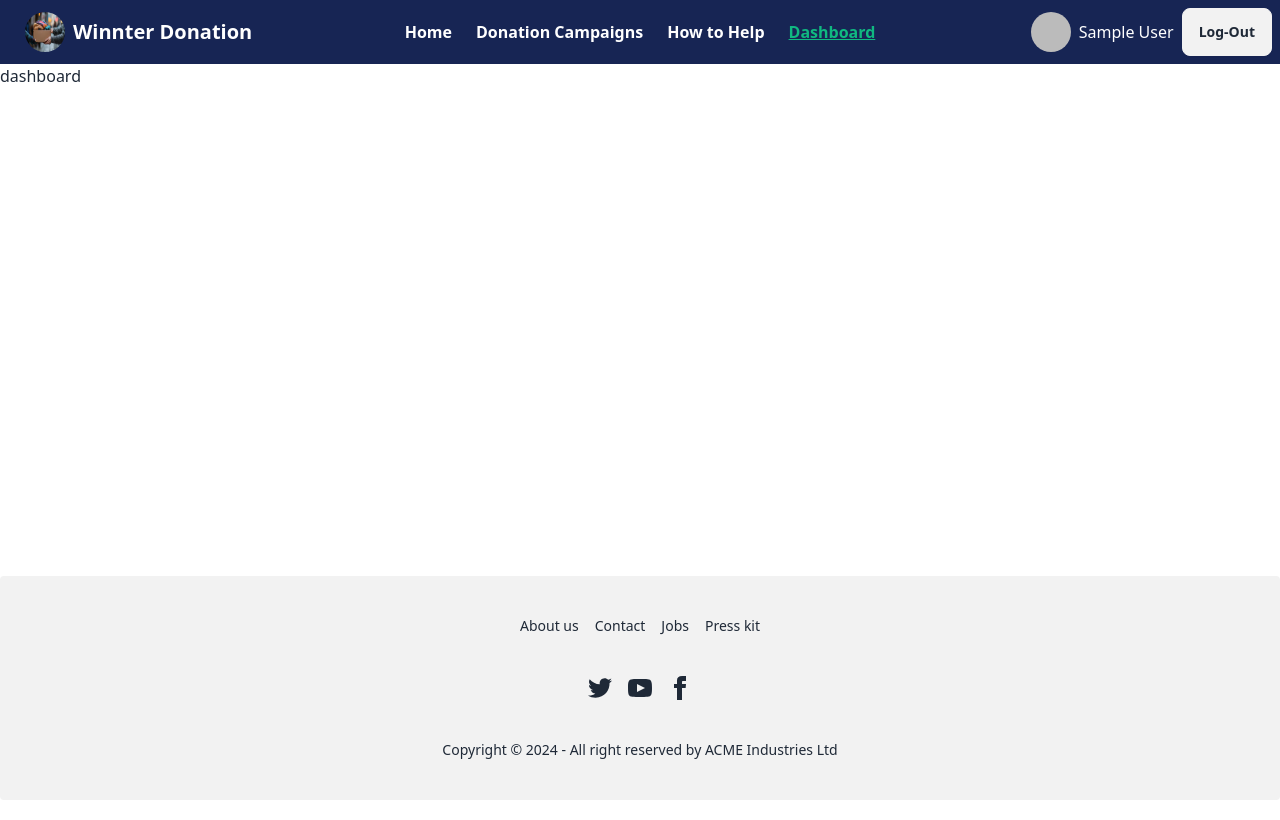
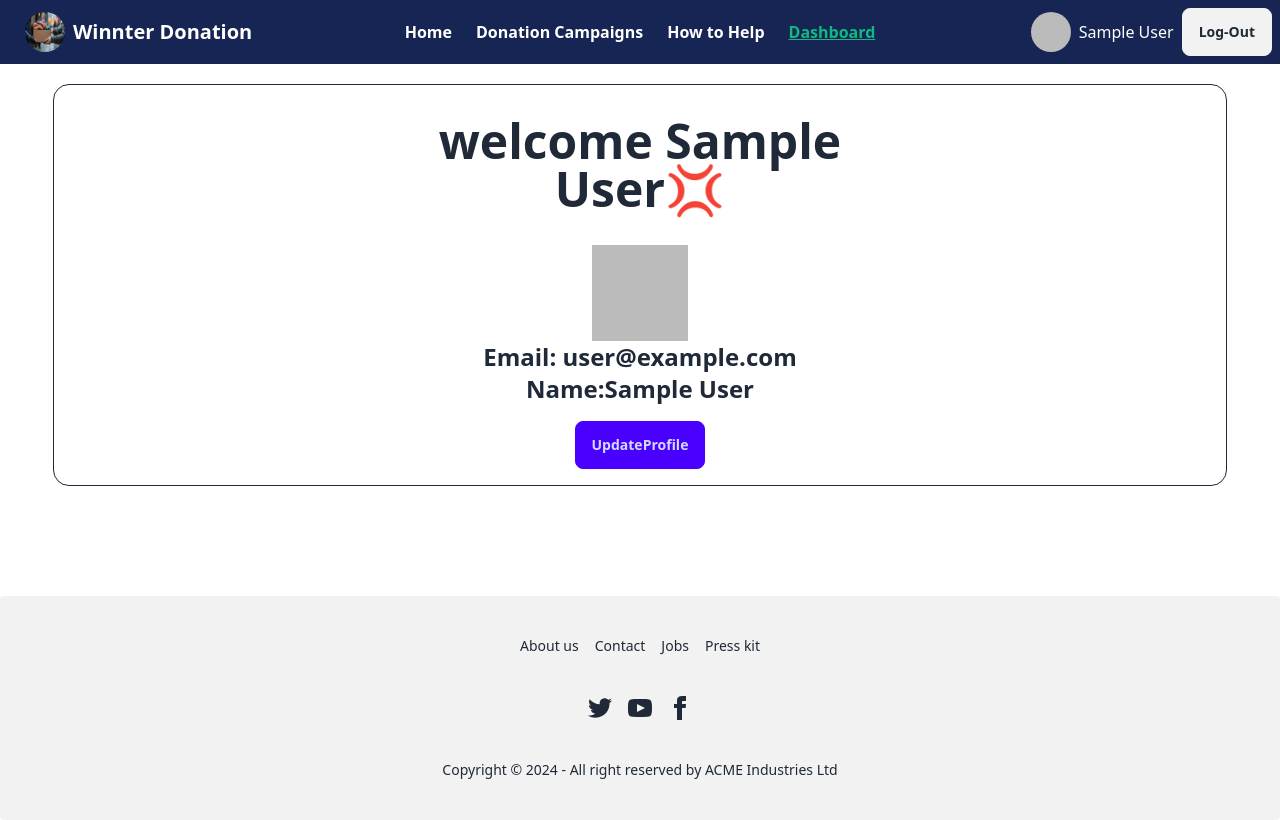
Before and after one commit to MeghlaB/WinterDonation, a React (Vite) app: page /dashboard in a window 1280 px wide. Built offline with nearby package versions, Linux system fonts and the light colour scheme; no server answers; sample sign-in values are in the browser's storage.

Commit message:
update profile

```diff
--- a/src/Components/Dashboard.jsx
+++ b/src/Components/Dashboard.jsx
@@ -1,9 +1,24 @@
-import React from 'react'
+import React, { useContext } from 'react'
+import { AuthContext } from '../ContextApi/AuthProvider'
+import { NavLink } from 'react-router-dom'
 
 export default function Dashboard() {
+  const {user} = useContext(AuthContext)
   return (
     <div>
-      dashboard
+     <div className="w-11/12 border border-slate-800 mx-auto my-5 rounded-2xl ">
+  <div className="hero-content text-center">
+    <div className="max-w-md">
+      <h1 className="text-5xl font-bold py-4"> welcome {user?.displayName}💢</h1>
+     <div className='py-4'>
+        <img className='w-30 mx-auto' src={user?.photoURL} alt="" />
+        <p className='text-xl lg:text-2xl font-bold'>Email: {user?.email}</p>
+        <p className='text-xl lg:text-2xl font-bold'>Name:{user?.displayName}</p>
+     </div>
+      <NavLink to={'/update'} className="btn btn-primary">UpdateProfile</NavLink>
+    </div>
+  </div>
+</div>
     </div>
   )
 }
--- a/src/Home/Banner.jsx
+++ b/src/Home/Banner.jsx
@@ -10,7 +10,7 @@ import { AuthContext } from '../ContextApi/AuthProvider'
 export default function Banner() {
   return (
 
-    <div className="carousel w-full h-[350px] mt-7">
+    <div className="carousel w-full h-[350px]">
     <div id="slide1" className="carousel-item relative w-full">
         <img
             src={image1}
--- /dev/null
+++ b/src/Pages/UpdateProfile.jsx
@@ -0,0 +1,44 @@
+import React, { useContext } from 'react'
+import { AuthContext } from '../ContextApi/AuthProvider'
+import { useNavigate } from 'react-router-dom'
+
+export default function UpdateProfile() {
+    const{UpdateProfile, setUsere} = useContext(AuthContext)
+    const navigate = useNavigate()
+    const hanldeProfile = (e)=>{
+        e.preventDefault()
+        const name = e.target.name.value;
+        const photo = e.target.photo.value;
+        console.log(name,photo)
+        UpdateProfile({displayName:name,photoURL:photo})
+        .then((result)=>{
+            setUsere(result.user)
+            navigate('/dashboard')
+        })
+        .catch((err)=>{
+            setUsere(err.message)
+        })
+    }
+  return (
+    <div className="card bg-base-100 w-full mx-auto mt-8 max-w-sm shrink-0 shadow-2xl">
+    <form  onSubmit={hanldeProfile} className="card-body ">
+      <div className="form-control">
+        <label className="label">
+          <span className="label-text">Name</span>
+        </label>
+        <input type="Name" placeholder="enter your name" name='name' className="input input-bordered" required />
+      </div>
+      <div className="form-control">
+        <label className="label">
+          <span className="label-text">Photo</span>
+        </label>
+        <input type="url" placeholder="PhotoURl" name='photo' className="input input-bordered" required />
+      </div>
+      <div className="form-control mt-6">
+        <button className="btn btn-primary">Update</button>
+
+      </div>
+    </form>
+  </div>
+  )
+}
--- /dev/null
+++ b/src/PrivetRoute/PrivetRouter2.jsx
@@ -0,0 +1,9 @@
+import React from 'react'
+
+export default function PrivetRouter2() {
+  return (
+    <div>
+
+    </div>
+  )
+}
```
Also changed, not shown: src/Router/Router.jsx (+8 -2 lines).
